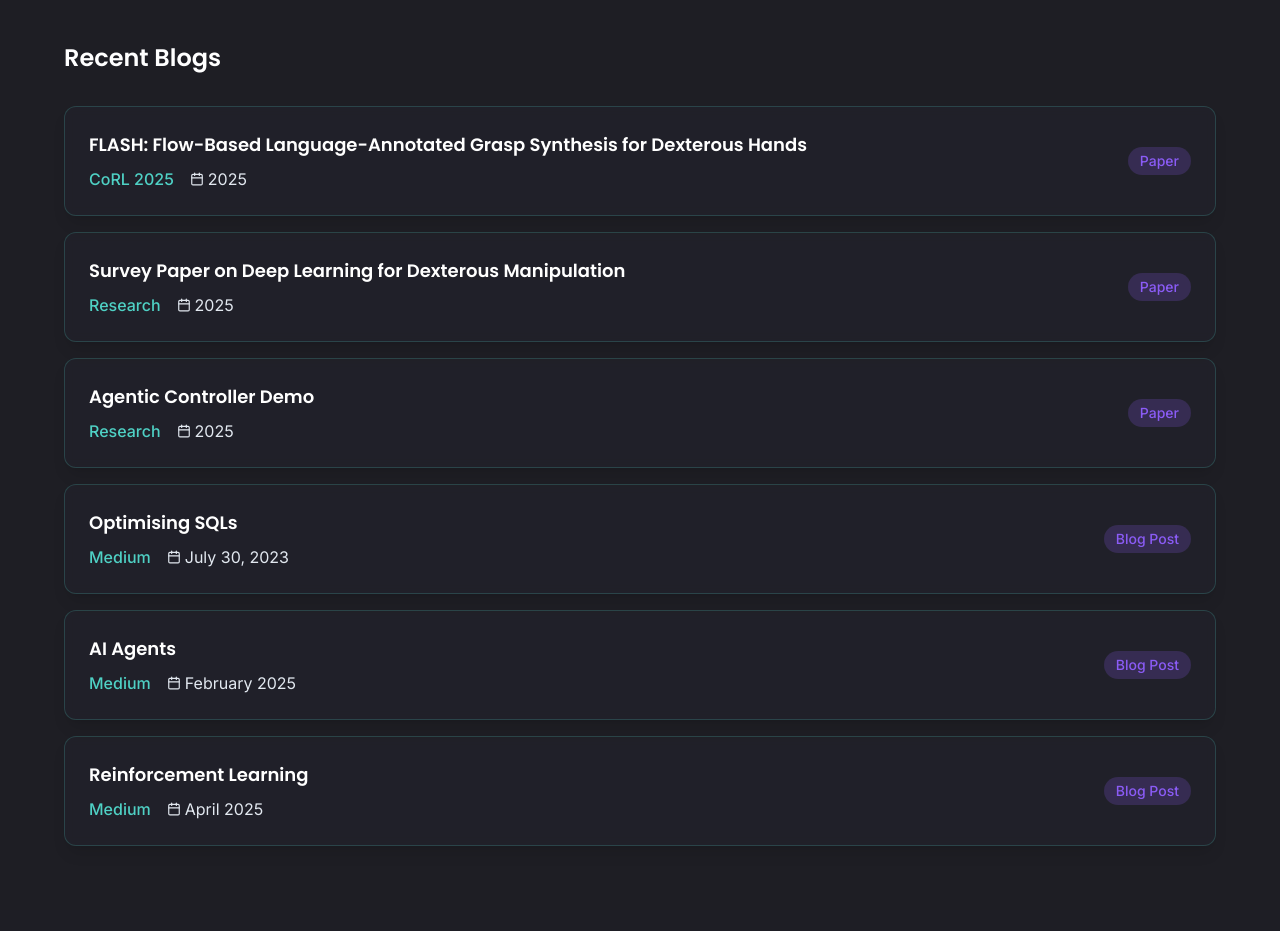
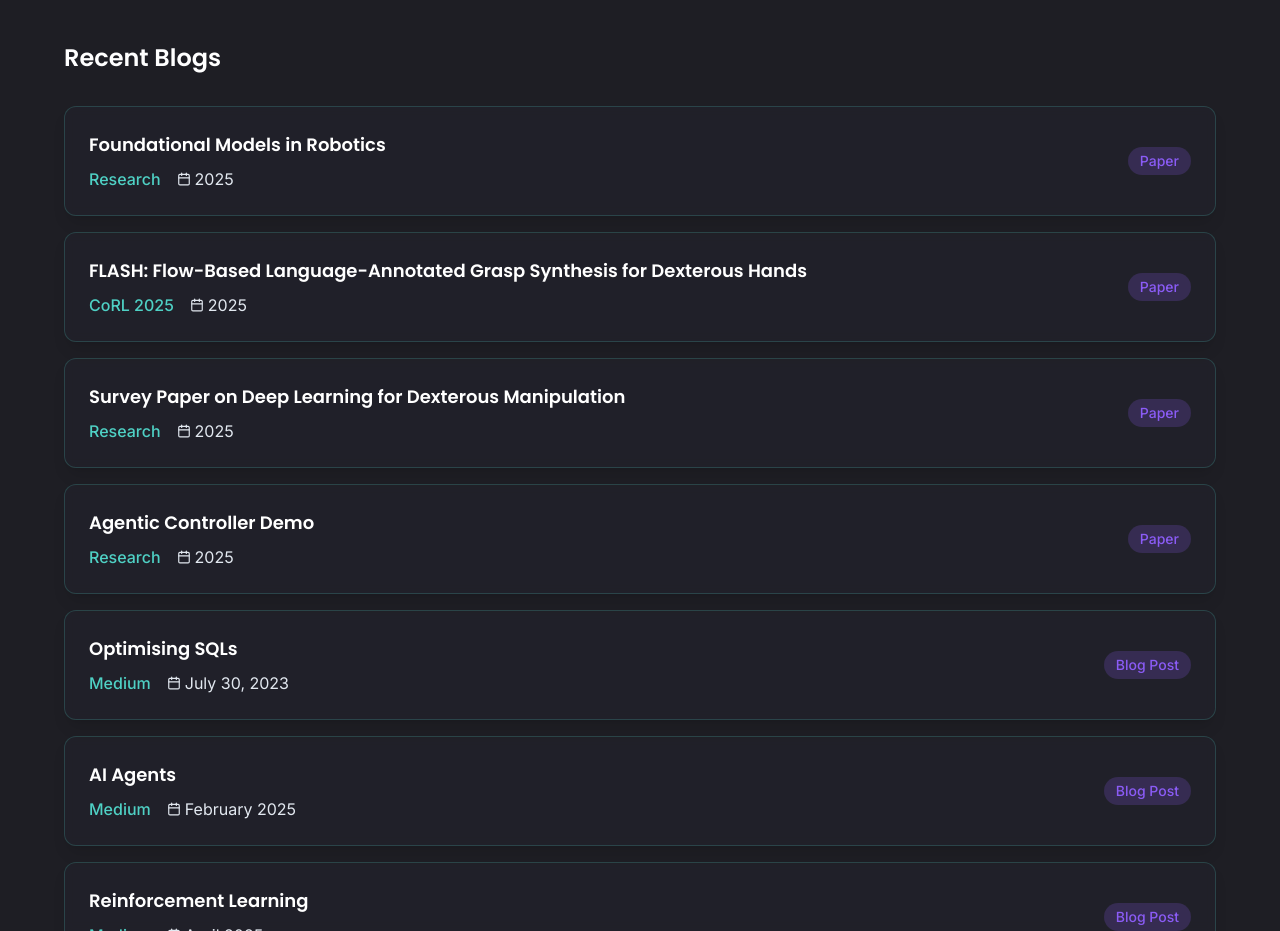
Before and after one commit to Priya-753/neural-aura-portfolio, a React (Vite) app: page / in a window 1280 px wide. Shown: the part 7540-8471 px from the top of the page. Built offline with nearby package versions, Linux system fonts and the light colour scheme; no server answers.

Commit message:
Added Foundational Models in Robotics

```diff
--- a/src/components/Publications.tsx
+++ b/src/components/Publications.tsx
@@ -114,6 +114,13 @@ const Projects: React.FC = () => {
   ];
 
   const blogs = [
+    {
+      title: "Foundational Models in Robotics",
+      venue: "Research",
+      date: "2025",
+      type: "Paper",
+      link: "images/Foundational%20Models%20in%20Robotics.pdf"
+    },
     {
       title: "FLASH: Flow-Based Language-Annotated Grasp Synthesis for Dexterous Hands",
       venue: "CoRL 2025",
```
Also changed, not shown: 2 other files (tests, documents, lock files or other folders).
